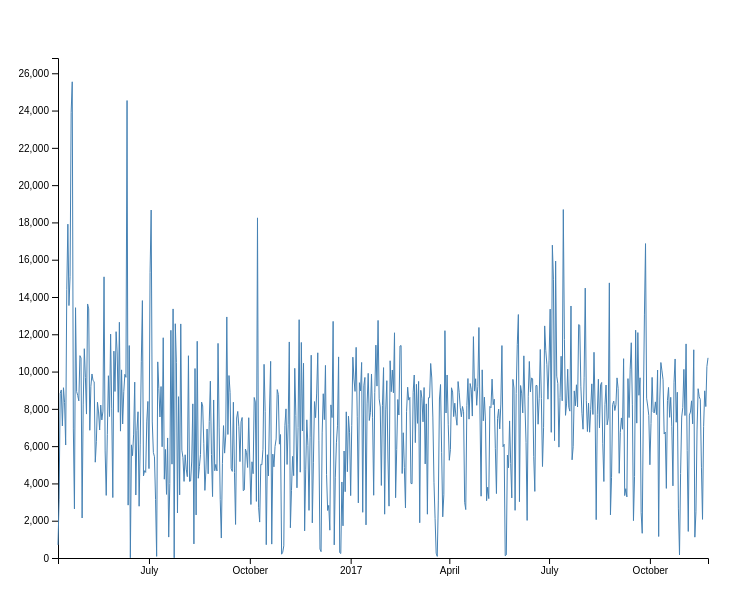
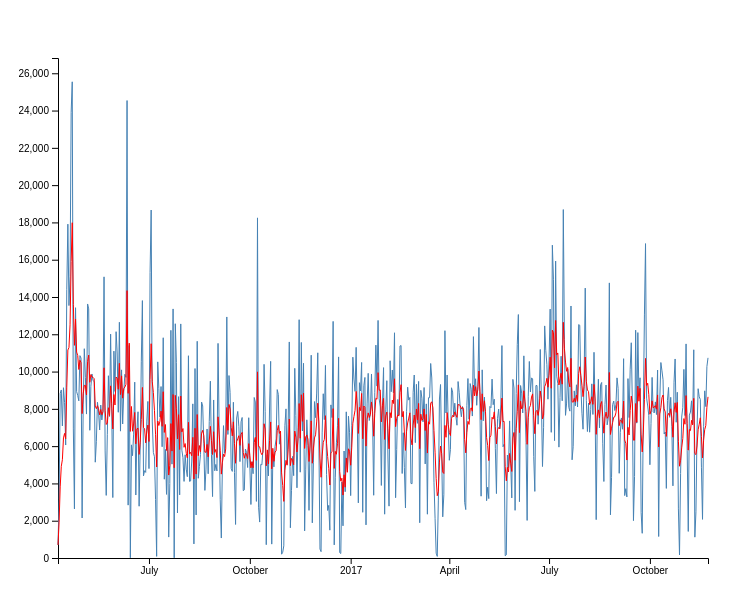
Before and after one commit to kevchou/apple-health-export, a plain HTML site: page index.html in a window 1280 px wide. Shown: the whole page, without its empty margins (0-753 px from the left). Drawn offline with nearby package versions, Linux system fonts and the light colour scheme.

Commit message:
added rolling average

```diff
--- a/index.html
+++ b/index.html
@@ -79,6 +79,30 @@
             svg.append("path")
                 .attr("class", "line")
                 .attr("d", path(data));
+
+            var movingAverageLine = d3.line()
+                .x(function (d, i) { return x(d.key); })
+                .y(function (d, i) {
+                    if (i == 0) {
+                        prevPrevVal = y(d.value);
+                        prevVal = y(d.value);
+                        curVal = y(d.value);
+                    } else if (i == 1) {
+                        prevPrevVal = prevVal;
+                        prevVal = curVal;
+                        curVal = (prevVal + y(d.value)) / 2.0;
+                    } else {
+                        prevPrevVal = prevVal;
+                        prevVal = curVal;
+                        curVal = (prevPrevVal + prevVal + y(d.value)) / 3.0;
+                    }
+                    return curVal;
+                })
+
+            svg.append("path")
+                .attr("class", "line")
+                .style("stroke", "red")
+                .attr("d", movingAverageLine(data));
         }
 
         // Bar plot
```
